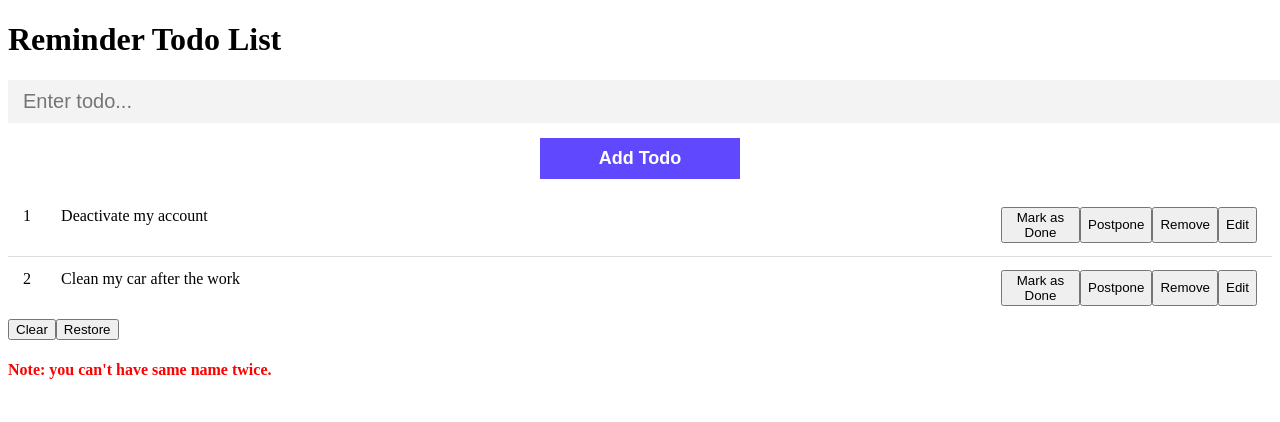
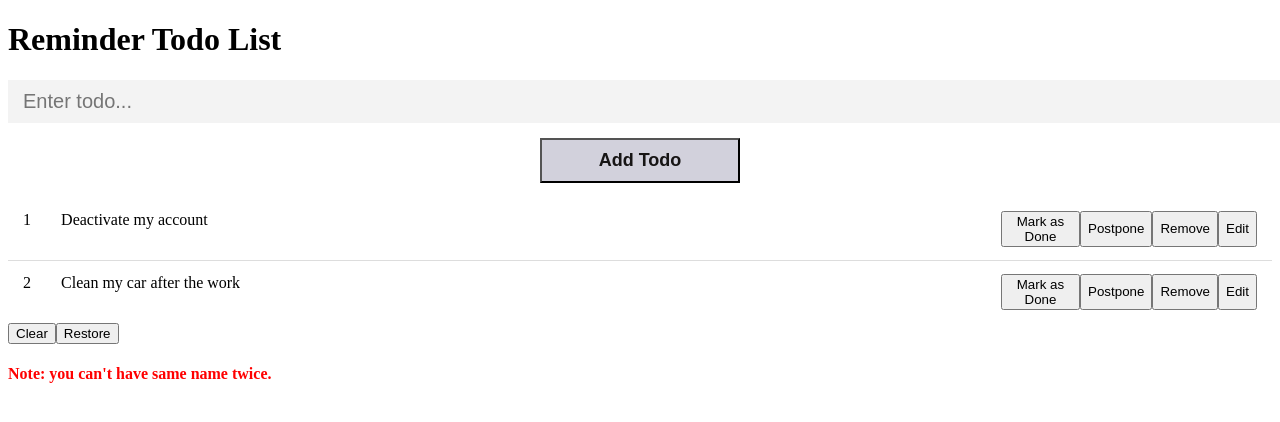
Before and after one commit to mohammedaladhary/Todo-List-App, an Angular app in the folder todo-list_app/: page / in a window 1280 px wide. Shown: the top 422 px of the page. Built offline with nearby package versions, Linux system fonts and the light colour scheme.

Commit message:
inshallah

```diff
--- a/todo-list_app/src/app/components/todos/todos.component.css
+++ b/todo-list_app/src/app/components/todos/todos.component.css
@@ -38,12 +38,11 @@
 	width: 100%;
 	max-width: 200px;
 	appearance: none;
-	border: none;
 	outline: none;
 	background: none;
 
-	background-color: #6048fe;
-	color: #FFF;
+	background-color: #d2d1dc;
+	color: #171515;
 	margin: 15px auto;
 
 	padding: 10px 15px;
--- a/todo-list_app/src/app/components/todos/todos.component.ts
+++ b/todo-list_app/src/app/components/todos/todos.component.ts
@@ -62,7 +62,7 @@ export class TodosComponent {
 
   restorePostponed() {
     // Set the postponed state to false for all todos
-    this.todos.forEach((todo) => (todo.postponed = false));
+    this.todos.forEach((todo) => (todo.postponed = true));
   }
 
   editTodo(id: number) {
```
